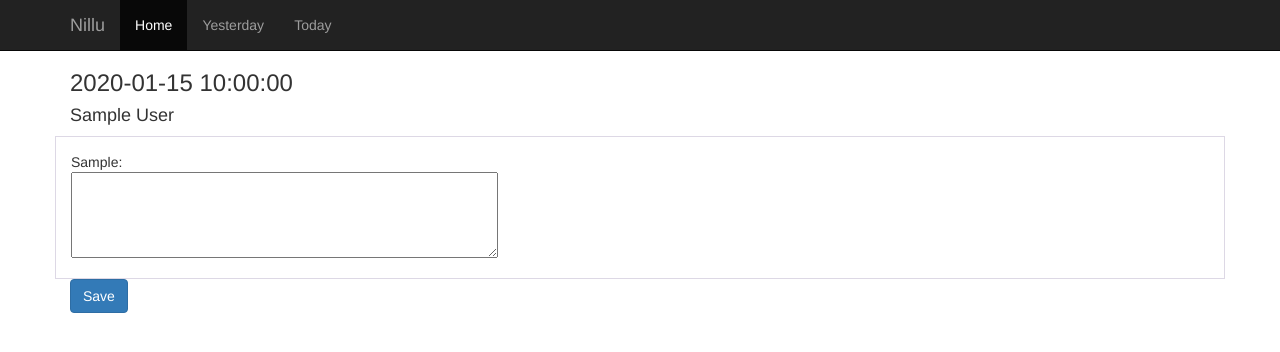
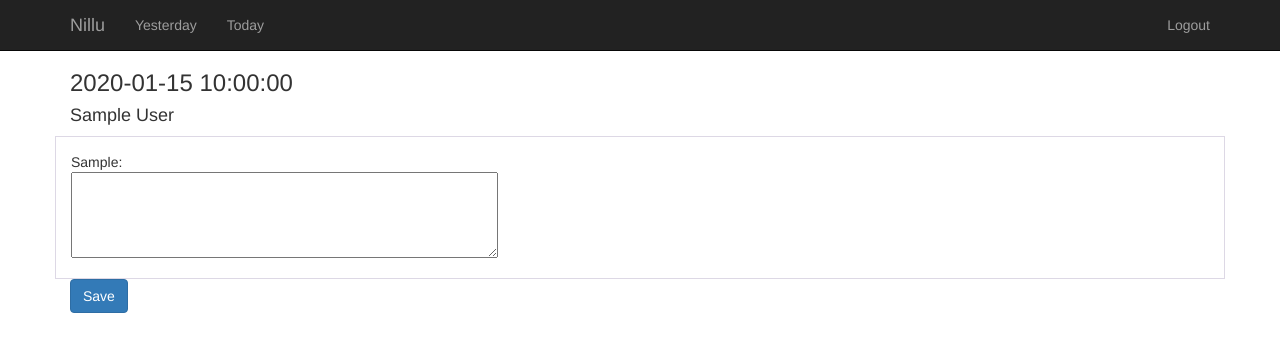
Before and after one commit to cnu/nillu, a Flask app: template nillu/templates/entry_edit.html in a window 1280 px wide. Shown: the top 352 px of the page. Run offline with Flask 2, Linux system fonts and the light colour scheme; tables that the repository leaves empty hold one stand-in row (values such as "Sample post"); the template is opened without the code that fills it: values that come from a table or form of the project are taken from there, most other values are stand-ins (such as "Sample title", 1, 10 or a date in 2020); some libraries are stand-ins or nearby versions.

Commit message:
make same navbar changes in entry_edit template

```diff
--- a/nillu/templates/entry_edit.html
+++ b/nillu/templates/entry_edit.html
@@ -11,13 +11,15 @@
             <span class="icon-bar"></span>
             <span class="icon-bar"></span>
           </button>
-          <a class="navbar-brand" href="#">Nillu</a>
+          <a class="navbar-brand" href="{{ url_for('index') }}">Nillu</a>
         </div>
         <div id="navbar" class="collapse navbar-collapse">
           <ul class="nav navbar-nav">
-            <li class="active"><a href="#">Home</a></li>
             <li><a href="{{ url_for('entry', date='yesterday') }}">Yesterday</a></li>
             <li><a href="{{ url_for('entry', date='today') }}">Today</a></li>
+          </ul>
+          <ul class="nav navbar-nav navbar-right">
+            <li><a href="{{ url_for('logout') }}">Logout</a></a></li>
           </ul>
         </div>
       </div>
```
